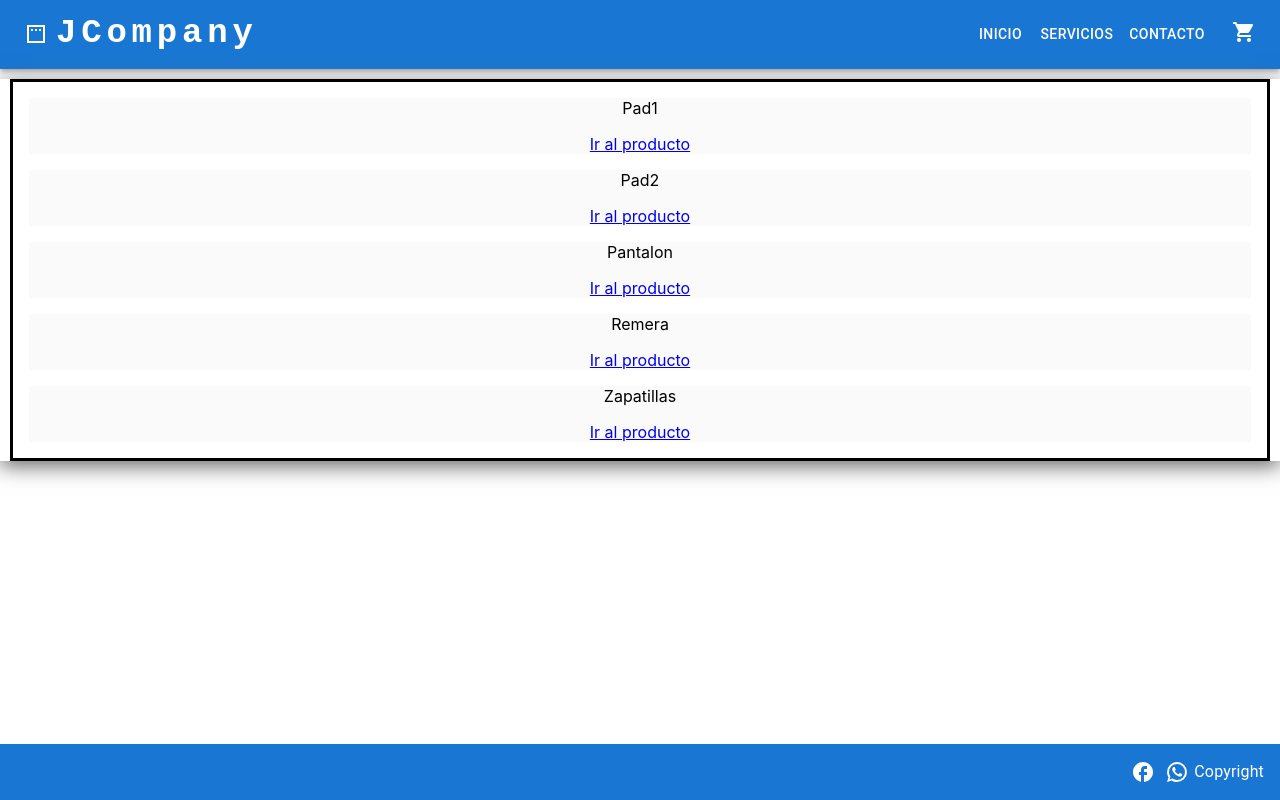
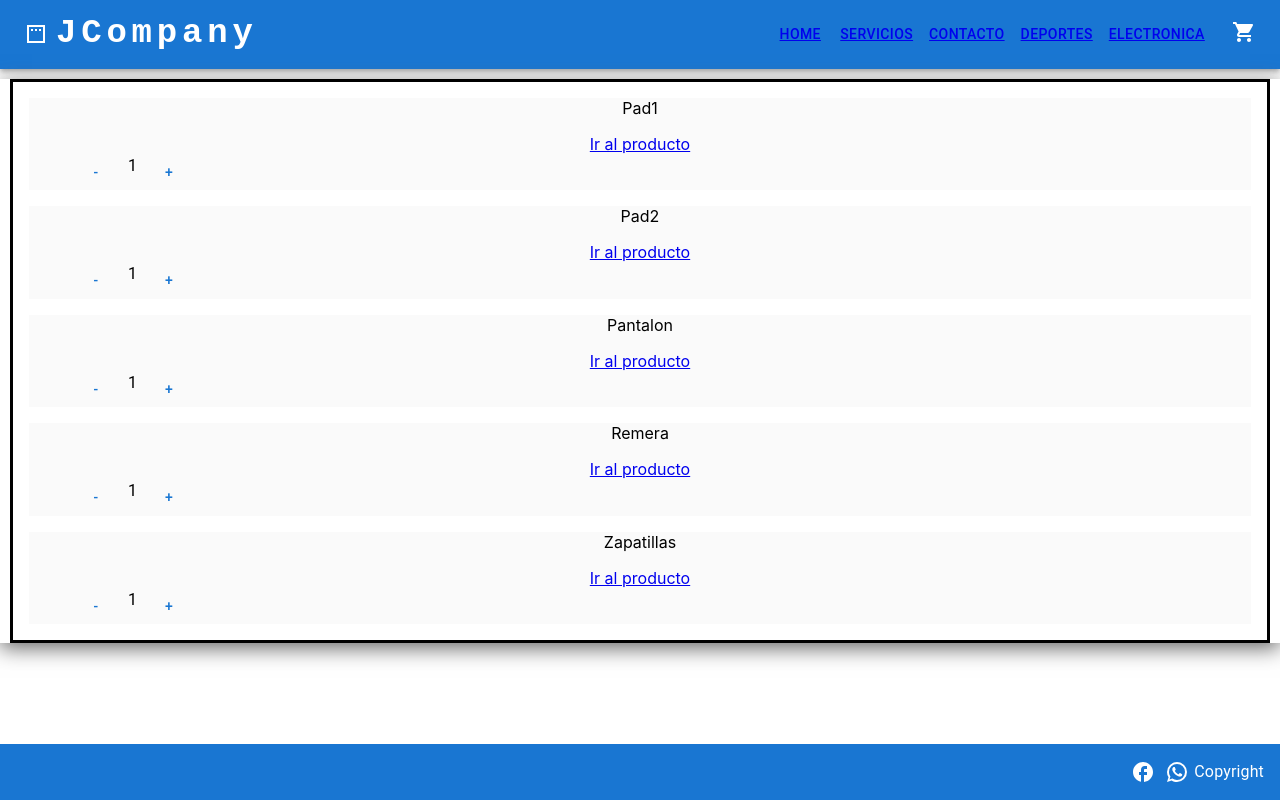
Before and after one commit to JoaquinBernardez/reactjoaquinbernardez, a React (Create React App) app: page / in a window 1280 px wide. Built offline with nearby package versions, Linux system fonts and the light colour scheme.

Commit message:
Context y arreglos

```diff
--- a/src/App.js
+++ b/src/App.js
@@ -6,10 +6,12 @@ import ItemDetailContainer from "./components/ItemDetailContainer";
 import ItemListContainer from "./components/ItemListContainer";
 import NavBar from "./components/NavBar";
 import Servicios from "./components/Servicios";
+import ContextContainer from "./components/ContextContainer";
 
 function App() {
 	return (
 		<div>
+			<ContextContainer>
 				<BrowserRouter>
 					<NavBar />
 					<Routes>
@@ -24,6 +26,7 @@ function App() {
 					</Routes>
 					<Footer />
 				</BrowserRouter>
+			</ContextContainer>
 		</div>
 	);
 }
--- a/src/components/Contacto.jsx
+++ b/src/components/Contacto.jsx
@@ -1,5 +1,4 @@
 import React from "react";
-import { Link } from "react-router-dom";
 
 export default function Contacto() {
 	return <div>Contactanos</div>;
--- /dev/null
+++ b/src/components/ContextContainer.jsx
@@ -0,0 +1,10 @@
+import React, { useState, createContext } from "react";
+import { useEffect } from "react";
+
+export const contextoGeneral = createContext();
+
+export default function ContextContainer({ children }) {
+	const [carrito, setCarrito] = useState([]);
+
+	return <contextoGeneral.Provider>{children}</contextoGeneral.Provider>;
+}
--- a/src/components/Item.jsx
+++ b/src/components/Item.jsx
@@ -1,5 +1,7 @@
 import React from "react";
 import { Link } from "react-router-dom";
+import ItemCounter from "./ItemCounter";
+import { misProductos } from "./productos.js";
 
 export default function Item({ item }) {
 	return (
@@ -7,6 +9,7 @@ export default function Item({ item }) {
 			<p>{item.nombre}</p>
 
 			<Link to={"/item/" + item.id}>Ir al producto</Link>
+			<ItemCounter stock={item.stock} initial={1} />
 		</div>
 	);
 }
--- /dev/null
+++ b/src/components/ItemCounter.jsx
@@ -0,0 +1,27 @@
+import { Button, Typography } from "@mui/material";
+import { Container } from "@mui/system";
+import React, { useState } from "react";
+
+export default function ItemCounter({ stock, initial }) {
+	const [count, setCount] = useState(initial);
+
+	const onMenos = () => {
+		if (count > 1) {
+			setCount(count - 1);
+		}
+	};
+
+	const onAdd = () => {
+		if (count < stock) {
+			setCount(count + 1);
+		}
+	};
+
+	return (
+		<Container sx={{ display: "flex" }}>
+			<Button onClick={onMenos}>-</Button>
+			<Typography>{count}</Typography>
+			<Button onClick={onAdd}>+</Button>
+		</Container>
+	);
+}
--- a/src/components/ItemDetail.jsx
+++ b/src/components/ItemDetail.jsx
@@ -1,4 +1,5 @@
 import React from "react";
+import ItemCounter from "./ItemCounter";
 
 export default function ItemDetail({ producto }) {
 	return (
@@ -15,6 +16,7 @@ export default function ItemDetail({ producto }) {
 					Precio: {producto.precio}
 					{/* 					<br />
 					{producto.imagen} */}
+					<ItemCounter stock={producto.stock} initial={1} />
 				</>
 			) : (
 				<p>Cargando tu producto...</p>
--- a/src/components/NavBar.jsx
+++ b/src/components/NavBar.jsx
@@ -11,8 +11,15 @@ import Button from "@mui/material/Button";
 import MenuItem from "@mui/material/MenuItem";
 import PaddingIcon from "@mui/icons-material/Padding";
 import Cart from "./CartWidget";
+import { Link } from "react-router-dom";
 
-const pages = ["Inicio", "Servicios", "Contacto"];
+const pages = [
+	{ label: "Home", link: "/" },
+	{ label: "Servicios", link: "/servicios" },
+	{ label: "Contacto", link: "/contacto" },
+	{ label: "Deportes", link: "/categoria/Deportes" },
+	{ label: "Electronica", link: "/categoria/Electronica" },
+];
 
 function NavBar() {
 	const [anchorElNav, setAnchorElNav] = React.useState(null);
@@ -75,8 +82,10 @@ function NavBar() {
 								display: { xs: "block", md: "none" },
 							}}>
 							{pages.map((page) => (
-								<MenuItem key={page} onClick={handleCloseNavMenu}>
-									<Typography textAlign="center">{page}</Typography>
+								<MenuItem key={page.label} onClick={handleCloseNavMenu}>
+									<Typography textAlign="center">
+										<Link to={page.link}>{page.label}</Link>
+									</Typography>
 								</MenuItem>
 							))}
 						</Menu>
@@ -111,10 +120,10 @@ function NavBar() {
 						}}>
 						{pages.map((page) => (
 							<Button
-								key={page}
+								key={page.label}
 								onClick={handleCloseNavMenu}
 								sx={{ my: 2, color: "white", display: "block" }}>
-								{page}
+								<Link to={page.link}>{page.label}</Link>
 							</Button>
 						))}
 					</Box>
--- a/src/components/productos.js
+++ b/src/components/productos.js
@@ -4,6 +4,7 @@ export const misProductos = [
 		nombre: "Pad1",
 		categoria: "Electronica",
 		precio: 150,
+		stock: 30,
 		/* 		imagen: "pad2.webp", */
 	},
 	{
@@ -11,14 +12,16 @@ export const misProductos = [
 		nombre: "Pad2",
 		categoria: "Electronica",
 		precio: 150,
+		stock: 35,
 		/* 		imagen: "./images/pad3.webp", */
 	},
-	{ id: 3, nombre: "Pantalon", categoria: "Deportes", precio: 100 },
-	{ id: 4, nombre: "Remera", categoria: "Deportes", precio: 200 },
+	{ id: 3, nombre: "Pantalon", categoria: "Deportes", precio: 100, stock: 50 },
+	{ id: 4, nombre: "Remera", categoria: "Deportes", precio: 200, stock: 110 },
 	{
 		id: 5,
 		nombre: "Zapatillas",
 		categoria: "Deportes",
 		precio: 500,
+		stock: 15,
 	},
 ];
```
Lines whose indentation alone changed are shown as unchanged.
